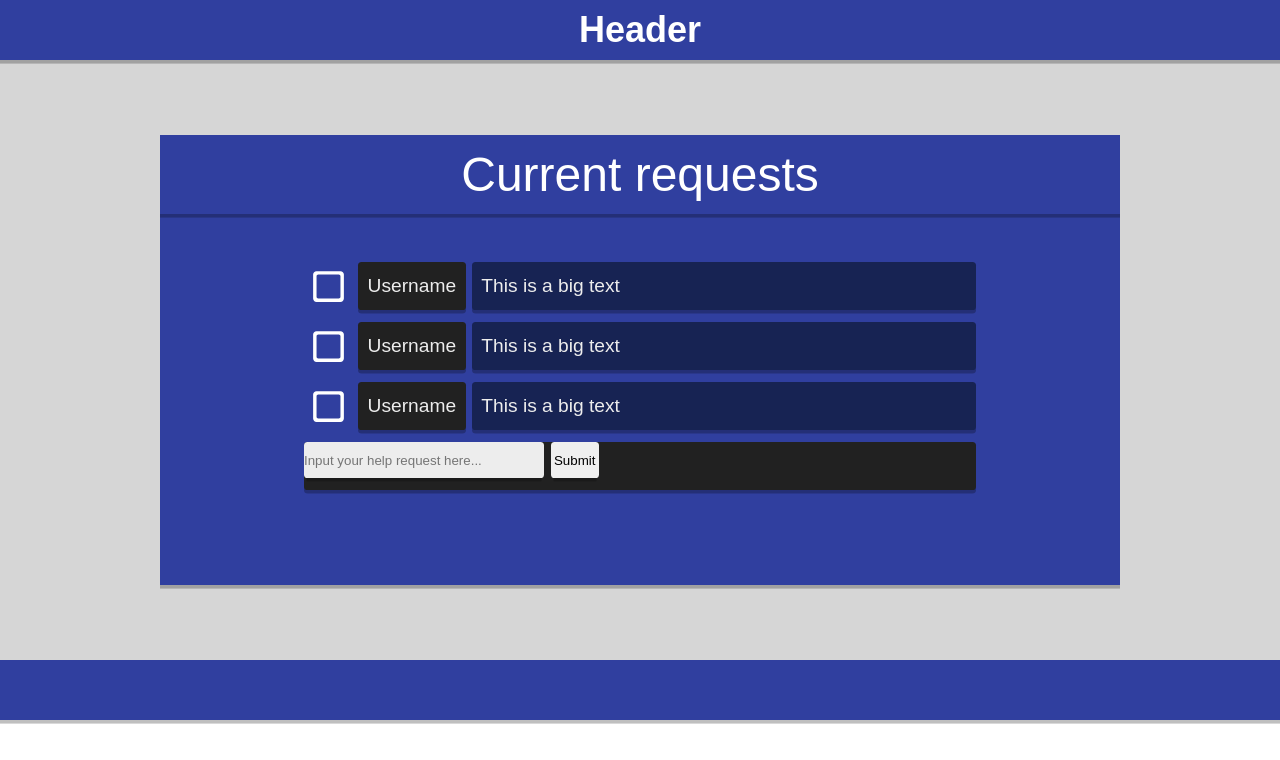
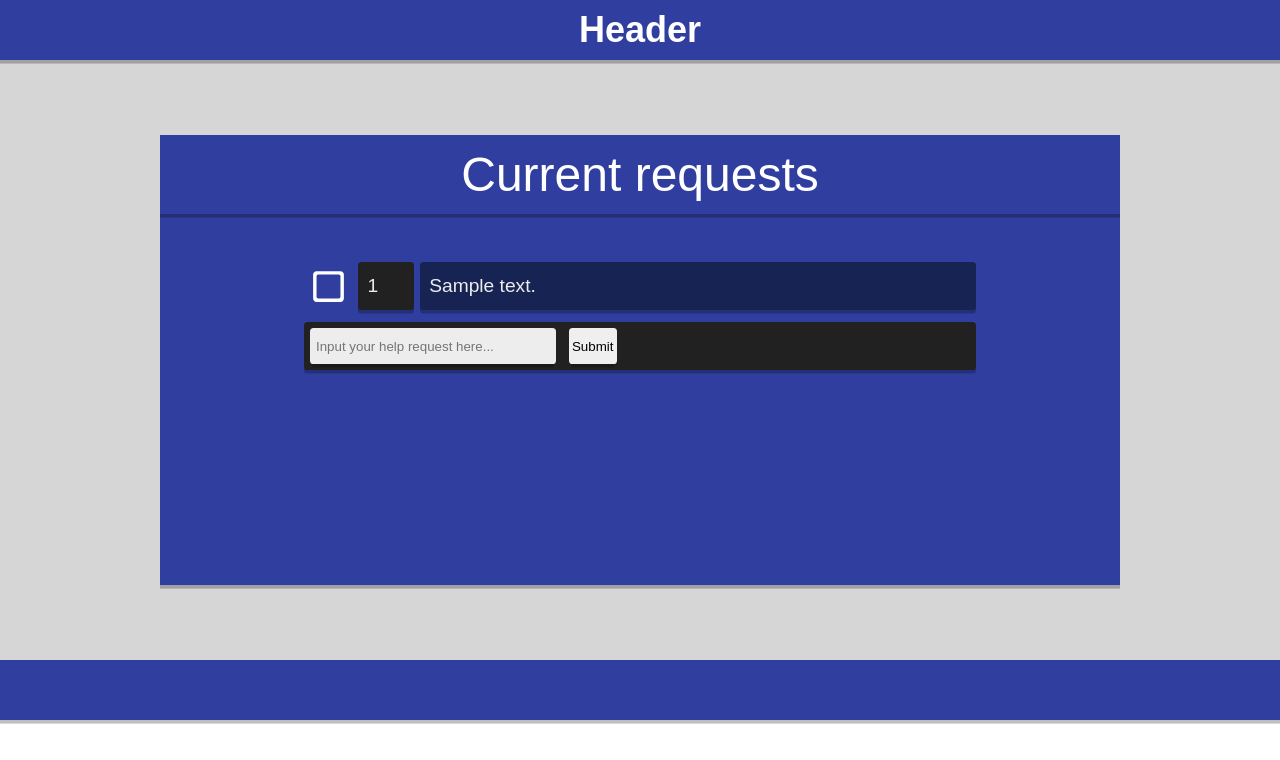
Before and after one commit to gabbe-k/HelpList, a PHP site: page / in a window 1280 px wide. Shown: the top 760 px of the page. Run offline with PHP 8.4, Linux system fonts and the light colour scheme; tables that the repository leaves empty hold one stand-in row (values such as "Sample post"); a stand-in replaces the project's code that opens the database connection.

Commit message:
sql script completed, print function added

```diff
--- a/Inc/dbh.inc.php
+++ b/Inc/dbh.inc.php
@@ -1,6 +1,6 @@
 <?php
 //if not using xampp, use online servername instead of localhost.
-$conn = mysqli_connect('localhost', 'root', '', 'datingsite');
+$conn = mysqli_connect('localhost', 'root', '', 'helplist');
 
 if (!$conn){
    die("Connection failed: ".mysqli_connect_error());
--- a/createdatabase.sql
+++ b/createdatabase.sql
@@ -1,5 +1,8 @@
 DROP TABLE Users;
 DROP TABLE Requests;
+DROP DATABASE helplist;
+
+CREATE DATABASE helplist;
 
 CREATE TABLE Users(
 	id int(10),
--- a/css/listview.css
+++ b/css/listview.css
@@ -91,6 +91,8 @@
   width: 100%;
   border-radius: 0.15rem;
   box-shadow: 0 0.25rem 0 -0.1rem rgba(0, 0, 0, 0.2);
+  margin: 0.25rem;
+  padding-left: 0.25rem;
 }
 .listview-wrap .request-wrap .request-formsection-outer-wrap .request-form-wrap #request-form input[type=submit] {
   z-index: 999;
--- a/css/master.css
+++ b/css/master.css
@@ -120,6 +120,8 @@
   width: 100%;
   border-radius: 0.15rem;
   box-shadow: 0 0.25rem 0 -0.1rem rgba(0, 0, 0, 0.2);
+  margin: 0.25rem;
+  padding-left: 0.25rem;
 }
 .listview-wrap .request-wrap .request-formsection-outer-wrap .request-form-wrap #request-form input[type=submit] {
   z-index: 999;
--- /dev/null
+++ b/php/print/prreq.php
@@ -0,0 +1,35 @@
+<?php
+  include("././Inc/dbh.inc.php");
+
+  $sql = "SELECT users.uid, requests.reqText FROM users, requests WHERE users.id = requests.id";
+  $result = mysqli_query($conn, $sql);
+  $resultLen = mysqli_num_rows($result);
+
+  if ($resultLen == 0) {
+    ?>
+    <p>No requests added</p>
+    <?php
+  }
+  else {
+
+    for ($i=0; $i < $resultLen; $i++) {
+
+      $row = mysqli_fetch_assoc($result);
+      ?>
+      <div class="request">
+        <div class="request-checkmark">
+        </div>
+        <div class="request-username-wrap">
+          <p><?php echo $row['uid'] ?></p>
+        </div>
+        <div class="request-text-wrap">
+          <p><?php echo $row['reqText']; ?></p>
+        </div>
+      </div>
+      <?php
+
+    }
+
+  }
+
+ ?>
--- a/scss/misc.scss
+++ b/scss/misc.scss
@@ -94,6 +94,8 @@ $AccentDark : #d10049;
       width: 100%;
       border-radius: .15rem;
       box-shadow: 0 0.25rem 0 -.1rem rgba(0,0,0,.2);
+      margin: .25rem;
+      padding-left: .25rem;
     }
 
     input[type=submit] {
--- a/view/listview.php
+++ b/view/listview.php
@@ -10,38 +10,7 @@
 
   <div class="request-wrap">
 
-    <div class="request">
-      <div class="request-checkmark">
-      </div>
-      <div class="request-username-wrap">
-        <p>Username</p>
-      </div>
-      <div class="request-text-wrap">
-        <p>This is a big text</p>
-      </div>
-    </div>
-
-    <div class="request">
-      <div class="request-checkmark">
-      </div>
-      <div class="request-username-wrap">
-        <p>Username</p>
-      </div>
-      <div class="request-text-wrap">
-        <p>This is a big text</p>
-      </div>
-    </div>
-
-    <div class="request">
-      <div class="request-checkmark">
-      </div>
-      <div class="request-username-wrap">
-        <p>Username</p>
-      </div>
-      <div class="request-text-wrap">
-        <p>This is a big text</p>
-      </div>
-    </div>
+    <?php require_once('././php/print/prreq.php') ?>
 
     <div class="request-formsection-outer-wrap">
         <div class="request-form-wrap">
```
Also changed, not shown: 3 other files.
